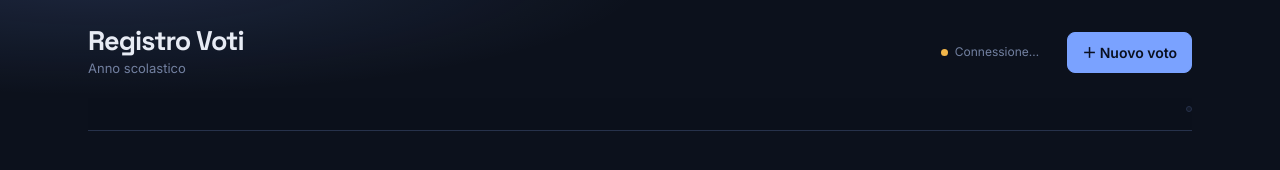
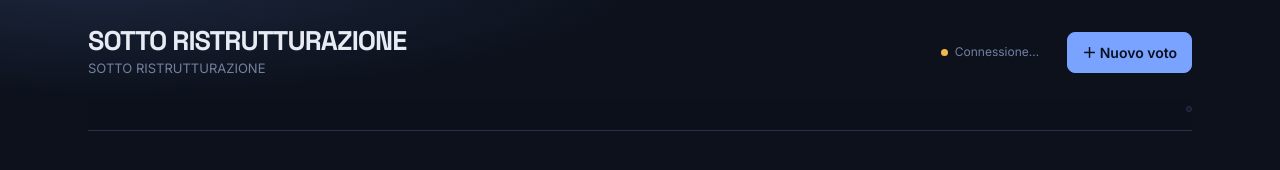
Before and after one commit to silviu-x/registro-voti, a plain HTML site: page index.html in a window 1280 px wide. Drawn offline with Linux system fonts and the light colour scheme.

Commit message:
Update index.html

```diff
--- a/index.html
+++ b/index.html
@@ -18,8 +18,8 @@
 <div class="wrap">
   <header class="top">
     <div class="brand">
-      <h1>Registro Voti</h1>
-      <p id="yearLine">Anno scolastico</p>
+      <h1>SOTTO RISTRUTTURAZIONE</h1>
+      <p id="yearLine">SOTTO RISTRUTTURAZIONE</p>
     </div>
     <div class="top-actions">
       <span class="sync busy" id="sync" role="status"><i></i><span>Connessione…</span></span>
```
